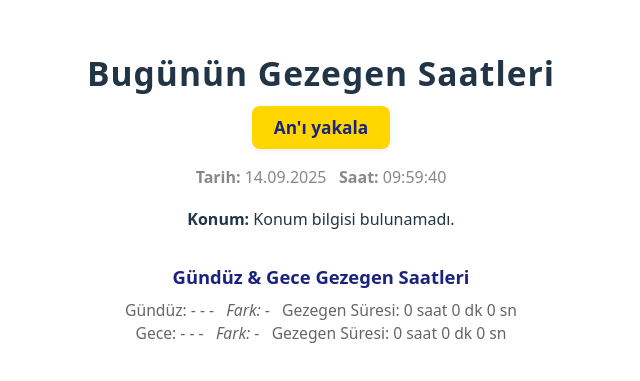
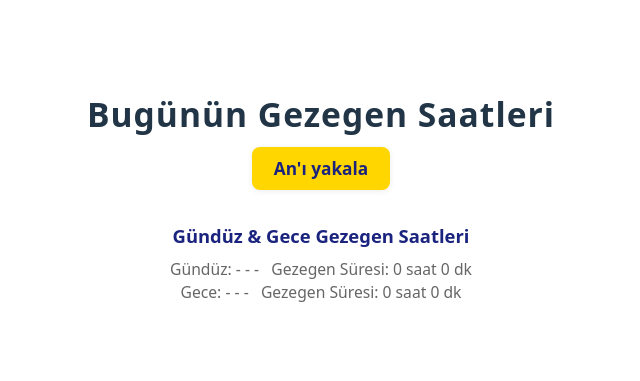
Before and after one commit to infstamina/astrosaat_v2, a React (Vite) app: page /today in a window 1280 px wide. Shown: the part 185-566 px from the top of the page, without its empty margins (319-959 px from the left). Built offline with nearby package versions, Linux system fonts and the light colour scheme.

Commit message:
Sade Bugün

```diff
--- a/src/Today.jsx
+++ b/src/Today.jsx
@@ -50,6 +50,13 @@ export default function Today() {
     const m = Math.floor((seconds % 3600) / 60);
     const s = Math.floor(seconds % 60);
     return `${h} saat ${m} dk ${s} sn`;
+  }
+    function formatDurationHM(seconds) {
+    if (seconds == null) return '-';
+    const h = Math.floor(seconds / 3600);
+    const m = Math.floor((seconds % 3600) / 60);
+    const s = Math.floor(seconds % 60);
+    return `${h} saat ${m} dk`;
   }
 
   // Gezegen isimleri, ikonları ve renkleri
@@ -127,6 +134,10 @@ export default function Today() {
     if (!date) return '-';
     return date.toLocaleTimeString('tr-TR', { hour: '2-digit', minute: '2-digit', second: '2-digit' });
   }
+    function formatTimeHHMM(date) {
+    if (!date) return '-';
+    return date.toLocaleTimeString('tr-TR', { hour: '2-digit', minute: '2-digit' });
+  }
 
   // An'ı yakala butonuna tıklandığında scroll için
   const handleCatchMoment = () => {
@@ -160,18 +171,20 @@ export default function Today() {
           An'ı yakala
         </button>
       </div>
+      {/* Tarih, Saat, Konum
       <div style={{textAlign:'center', color:'#888', marginBottom:18}}>
         <span style={{fontWeight:'bold'}}>Tarih:</span> {dateStr} &nbsp; <span style={{fontWeight:'bold'}}>Saat:</span> {timeStr}
       </div>
       <div style={{textAlign:'center', marginBottom:18}}>
         <span style={{fontWeight:'bold'}}>Konum:</span> {lat && lng ? `Enlem: ${lat}  Boylam: ${lng}` : 'Konum bilgisi bulunamadı.'}
-      </div>
+      </div>*/}
       {/* Gündüz + Gece Saatleri Scrollable */}
       <div style={{margin:'32px 0'}}>
         <div style={{fontWeight:'bold', fontSize:'1.15rem', marginBottom: 8, color:'#1a237e'}}>Gündüz & Gece Gezegen Saatleri</div>
         <div style={{color:'#666', fontSize:'0.98rem', marginBottom: 8}}>
-          Gündüz: {formatTime(sunrise)} - {formatTime(sunset)} &nbsp; <em>Fark:</em> {formatDuration(dayDuration)} &nbsp; Gezegen Süresi: {formatDuration(dayDuration / 12)}<br />
-          Gece: {formatTime(sunset)} - {formatTime(nextSunrise)} &nbsp; <em>Fark:</em> {formatDuration(nightDuration)} &nbsp; Gezegen Süresi: {formatDuration(nightDuration / 12)}
+          {/* <em>Fark:</em> {formatDuration(dayDuration)} &nbsp; */}
+          Gündüz: {formatTimeHHMM(sunrise)} - {formatTimeHHMM(sunset)} &nbsp; Gezegen Süresi: {formatDurationHM(dayDuration / 12)}<br />
+          Gece: {formatTimeHHMM(sunset)} - {formatTimeHHMM(nextSunrise)} &nbsp; Gezegen Süresi: {formatDurationHM(nightDuration / 12)}
         </div>
         <div className="planet-cards">
           {allPlanetHours.map((d, i) => (
@@ -184,7 +197,7 @@ export default function Today() {
             >
               <div className="planet-icon" style={{color: d.color}}>{d.icon}</div>
               <div className="planet-label">{d.planet}</div>
-              <div className="planet-time">{i+1}. {formatTime(d.start)} - {formatTime(d.end)}</div>
+              <div className="planet-time">{i+1}. {formatTimeHHMM(d.start)} - {formatTimeHHMM(d.end)}</div>
             </div>
           ))}
         </div>
```
